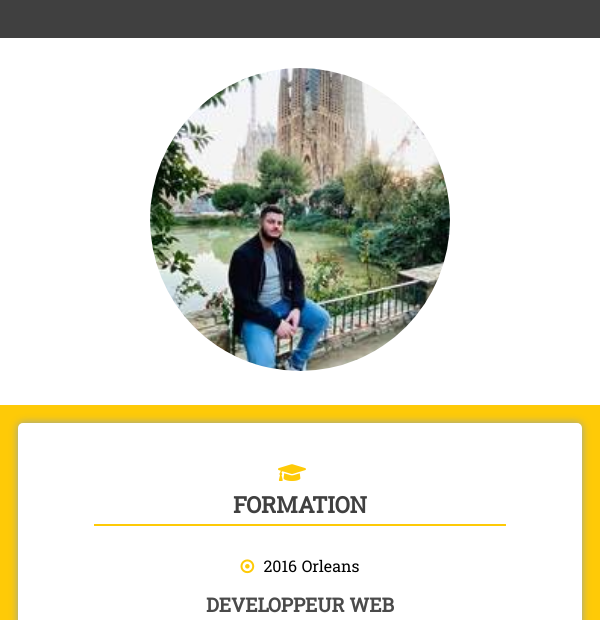
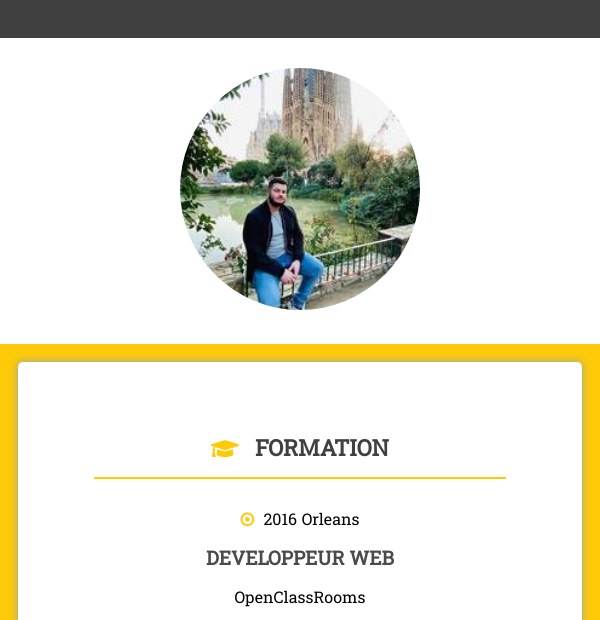
Before and after one commit to DavidChatton/Project-2_Transform-your-resume-into-a-website-with-OC, a plain HTML site: page index.html in a window 600 px wide. Shown: the part 154-774 px from the top of the page. Drawn offline with Linux system fonts and the light colour scheme; a web font is replaced by a local one.

Commit message:
Add files via upload

```diff
--- a/index.html
+++ b/index.html
@@ -186,8 +186,8 @@
 			<div class="section-titre-Recommandation">
 				<i id="Logo-crayon" class="fas fa-pencil-alt icone_jaune icones-titre"></i>
 				<h4 class="Recommandation">Recommandation</h4>
-				<hr class="hr-recommandation">
 			</div>
+			<hr class="hr-recommandation">
 			<div class="recommandation-global">
 				<div class="recommandation-gauche">
 					<p class="nom-recommandation">MAXIME KIERMAN</p>
--- a/style.css
+++ b/style.css
@@ -34,9 +34,10 @@ h3
 }
 .partie-gauche
 {
-	width: 15%;
+	width: 20%;
 	background-color:#FECA07;
 	font-size: 1rem;
+	height: 100%;
 
 }
 .partie-droite
@@ -367,6 +368,10 @@ hr
 	.section-titre-formation
 	{
 		margin: 0%;
+		margin: 9% 0% 3% 0%;
+    	display: flex;
+    	align-items: center;
+    	justify-content: center;
 	}
 	#Logo-Diplome
 	{
@@ -564,7 +569,7 @@ hr
 {
 	#photo-mobile
 	{
-	width: 50%;/*pour gérer la largeur */
+	width: 40%;/*pour gérer la largeur */
 	height: auto;
 	margin: 5% 0% 5% 0%;
 	}
```
